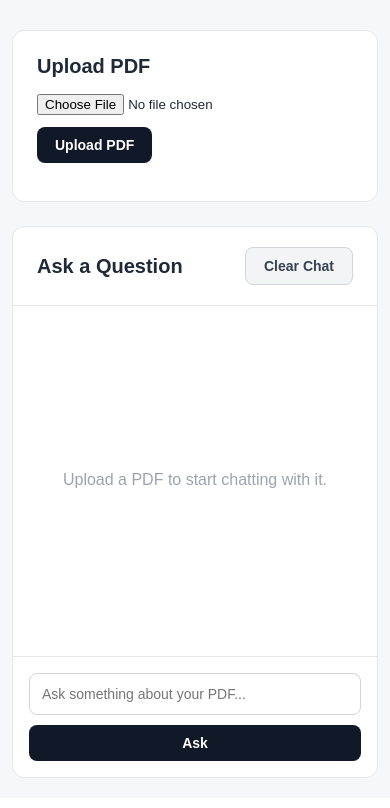
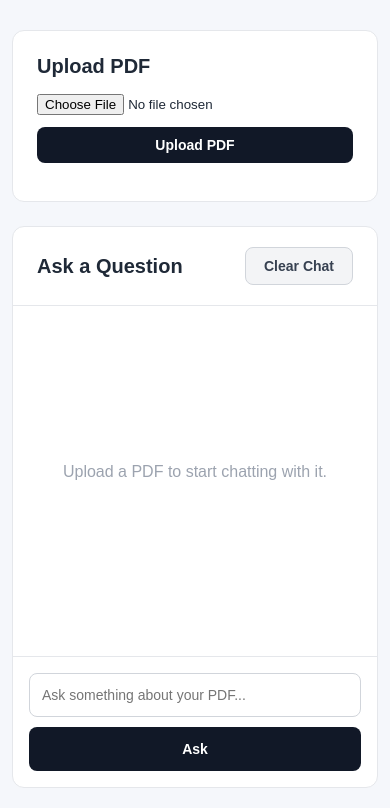
Before and after one commit to AreebaAliSiddiqui/TalkToPdfGPT, a Flask app: page / in a window 390 px wide. Shown: the part 77-885 px from the top of the page. Before the commit the page ends 855 px from the top, so only its background shows below. Run offline with Flask 3, Linux system fonts and the light colour scheme.

Commit message:
feat: improve responsive chat and upload layout

```diff
--- a/static/style.css
+++ b/static/style.css
@@ -169,6 +169,13 @@
         }
 
         /* Question input */
+        .question-form input {
+    min-height: 44px;
+}
+
+.question-form button {
+    min-height: 44px;
+}
 
         .question-area {
             border-top: 1px solid #e5e7eb;
@@ -296,9 +303,36 @@
             }
 
             .message {
-                max-width: 95%;
-            }
+    max-width: 80%;
+    padding: 13px 16px;
+    border-radius: 14px;
+    line-height: 1.6;
+    white-space: pre-wrap;
+    word-wrap: break-word;
+    overflow-wrap: anywhere;
+}
+
         }
+
+        .upload-form {
+    flex-direction: column;
+    align-items: stretch;
+}
+
+.upload-form input[type="file"] {
+    width: 100%;
+}
+
+.upload-form button {
+    width: 100%;
+}
+.chat-card {
+    min-height: 450px;
+}
+
+.chat-messages {
+    padding: 16px;
+}
 /* Sources */
 
 .sources-container {
```
